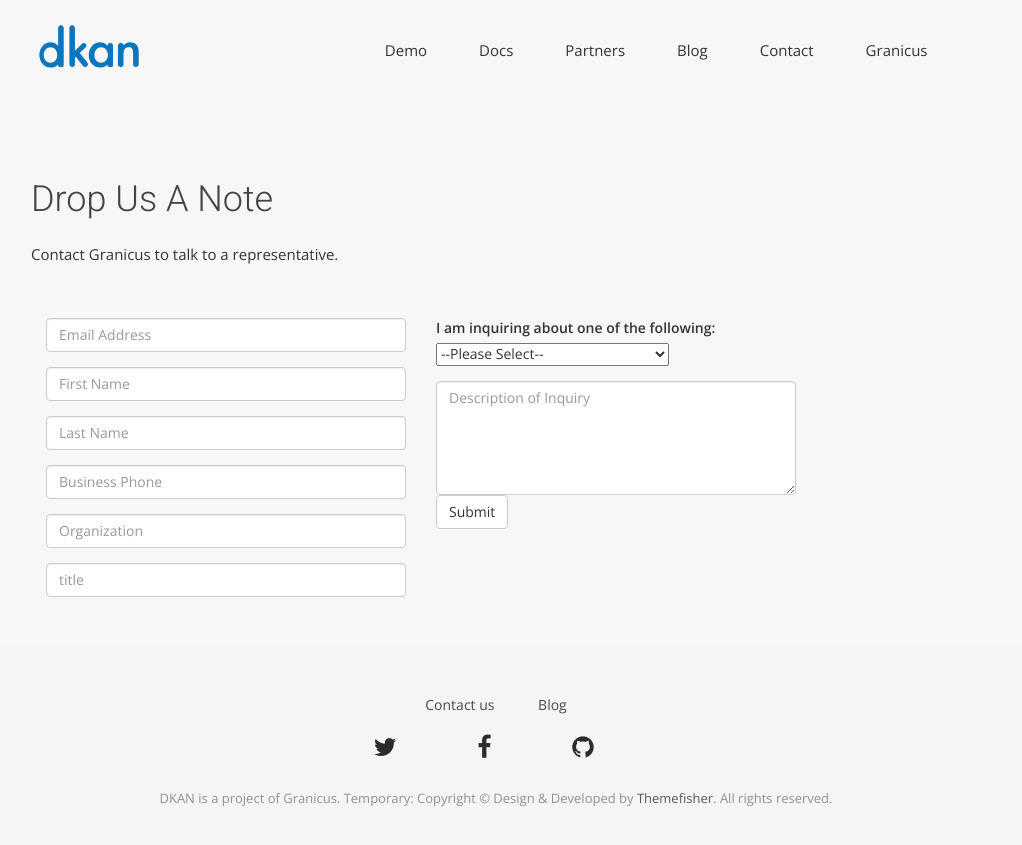
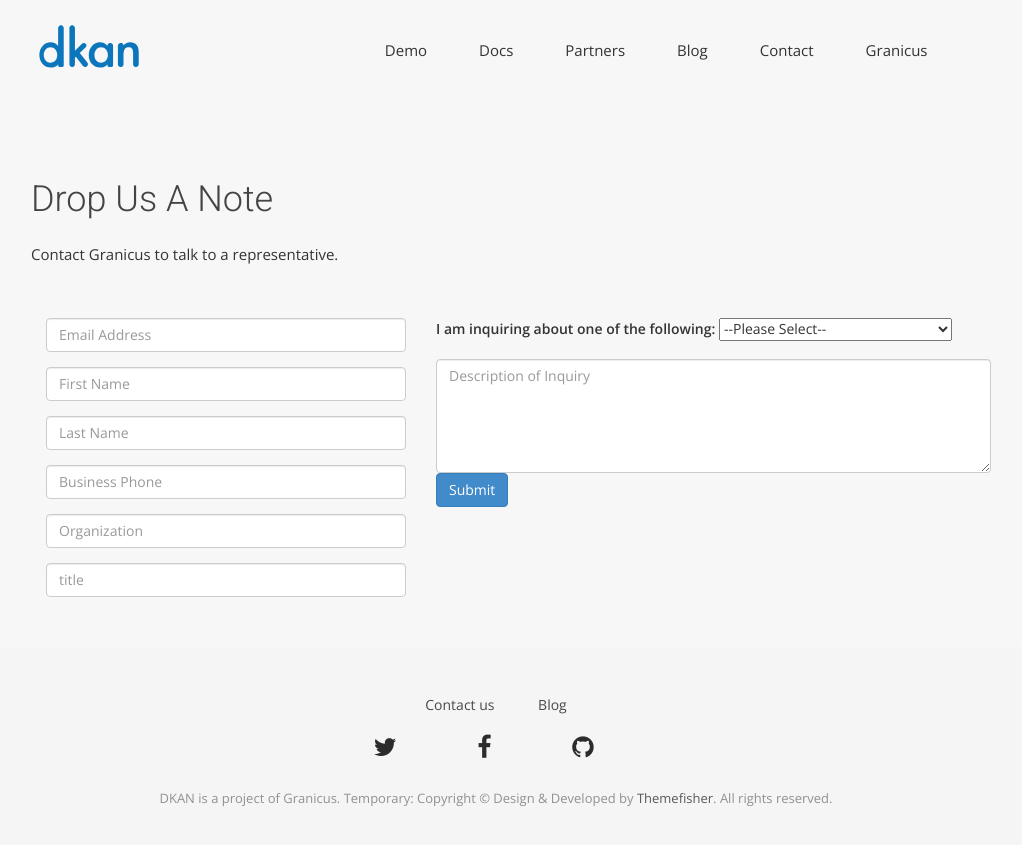
Before and after one commit to GetDKAN/GetDKAN.com, a Jekyll site: the page built from contact.html, in a window 1280 px wide. Shown: the top 845 px of the page, without its empty margins (144-1166 px from the left). Built offline with Jekyll 4.4.1, drawn with Linux system fonts in a browser that asks for light colours; nearby versions of some CDN libraries; some web fonts are replaced.

Commit message:
Update contact.html

```diff
--- a/contact.html
+++ b/contact.html
@@ -41,7 +41,7 @@
             </div>
           </div>
         </div>
-        <div class="col-md-4 col-sm-12">
+        <div class="col-md-6 col-sm-12">
           <div class="block">
             <div class="form-group">
               <label for="field6">I am inquiring about one of the following:</label>
@@ -66,7 +66,9 @@
             <div class="form-group-2">
               <textarea id="field7" name="description" class="form-control" rows="5" placeholder="Description of Inquiry"></textarea>
             </div>
-            <input type="submit" value="Submit" class="submit-button btn btn-default"/>
+            <div class="form-group-2">
+              <input type="submit" value="Submit" class="submit-button btn btn-primary btn-lge"/>
+            </div>
           </div>
         </div>
      </form>
```
